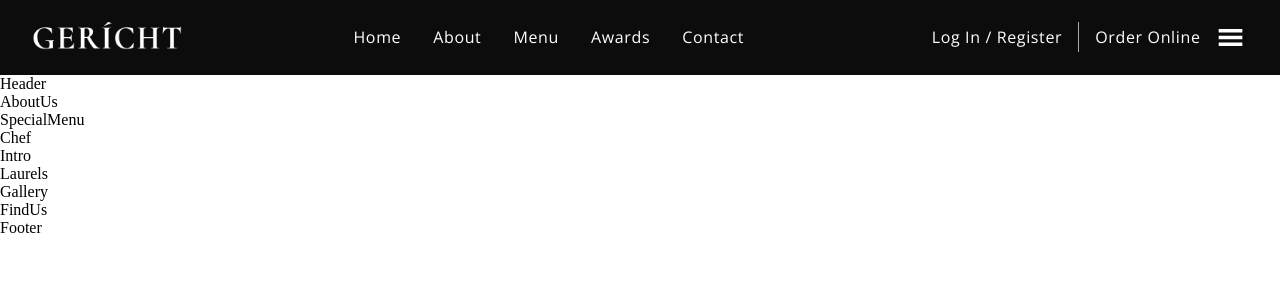
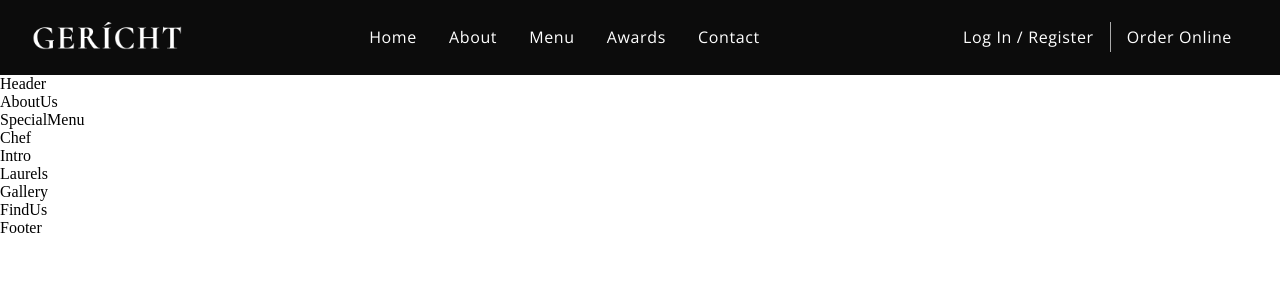
Before and after one commit to andytle95/anam, a React (Create React App) app in the folder anamsite/: page / in a window 1280 px wide. Shown: the top 300 px of the page. Built offline with nearby package versions, Linux system fonts and the light colour scheme; a web font is replaced by a local one.

Commit message:
getting back to work

```diff
--- a/anamsite/src/components/Navbar/Navbar.css
+++ b/anamsite/src/components/Navbar/Navbar.css
@@ -61,14 +61,14 @@
 }
 
 .app__navbar-smallscreen {
-    display: flex;
+    display: none;
 }
 
 .app__navbar-smallscreen_overlay {
     position: fixed;
     top: 0;
     left: 0;
-    width: 1%;
+    width: 100%;
     height: 100vh;
     background: var(--color-black);
     transform: 0.5s ease;
@@ -83,7 +83,6 @@
     position: absolute;
     top: 20px;
     right: 20px;
-
 }
 
 @media screen and (max-width: 1150px) {
--- a/anamsite/src/components/Navbar/Navbar.jsx
+++ b/anamsite/src/components/Navbar/Navbar.jsx
@@ -1,4 +1,4 @@
-import React, { useState } from 'react';
+import React from 'react';
 import { GiHamburgerMenu } from 'react-icons/gi';
 import { MdOutlineRestaurantMenu } from 'react-icons/md'
 
```
